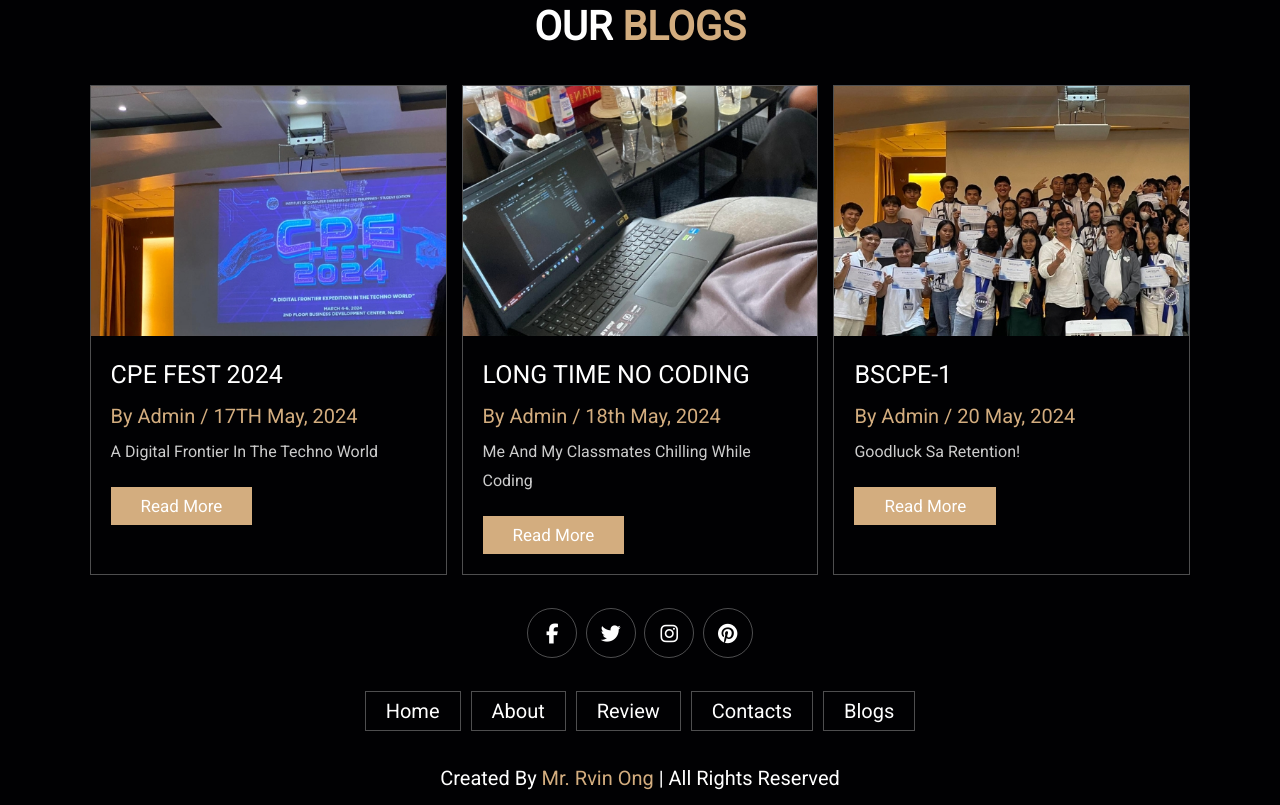
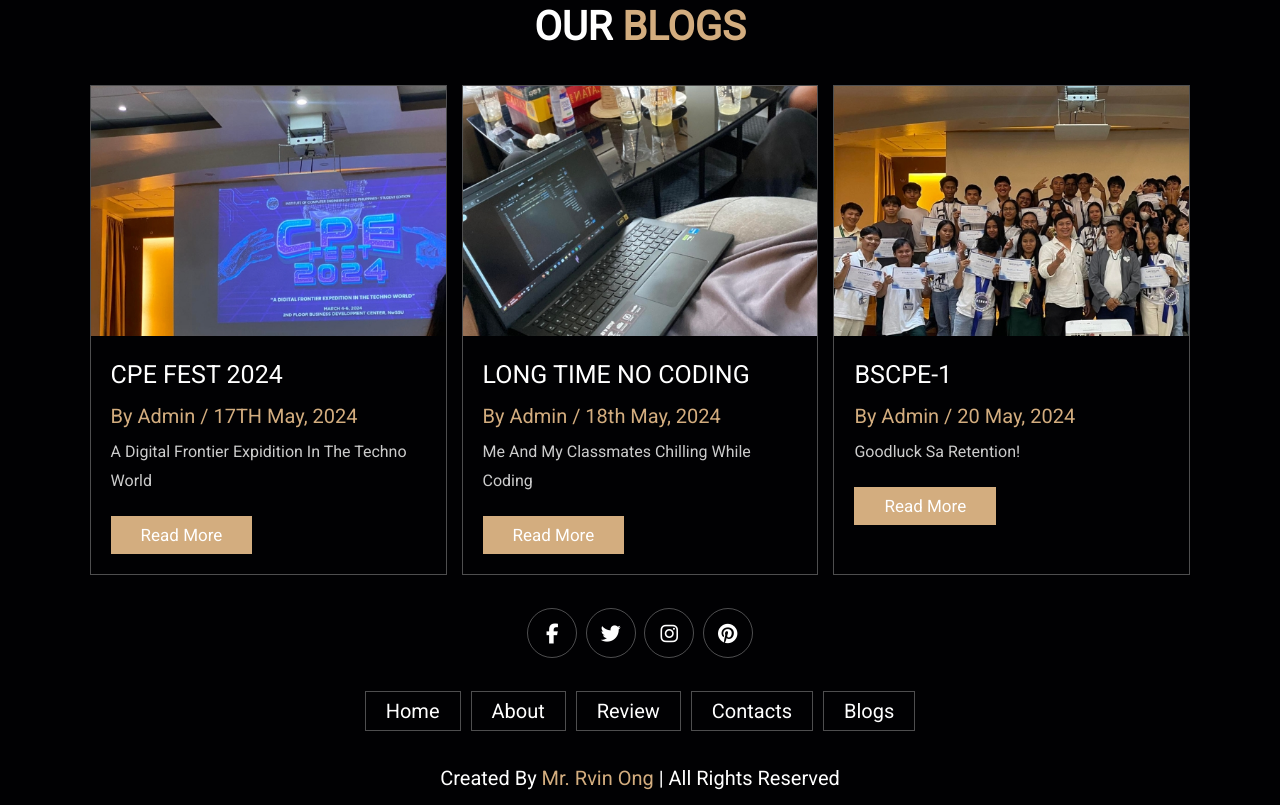
Before and after one commit to rvinong/Ether-Web-Innovations, a plain HTML site: page index.html in a window 1280 px wide. Shown: the part 2636-3441 px from the top of the page. Drawn offline with Linux system fonts and the light colour scheme.

Commit message:
Update index.html

```diff
--- a/index.html
+++ b/index.html
@@ -163,7 +163,7 @@
         <div class="content">
           <a href="#" class="title">CPE FEST 2024</a>
           <span>by admin / 17TH may, 2024</span>
-          <p>A digital frontier in the techno world</p>
+          <p>A digital frontier expidition in the techno world</p>
           <a href="#" class="btn">read more</a>
         </div>
       </div>
```
